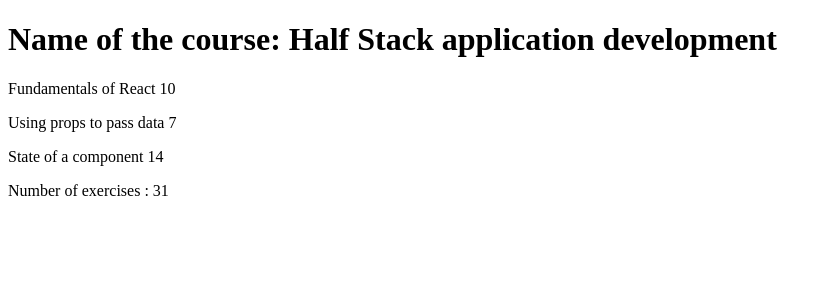
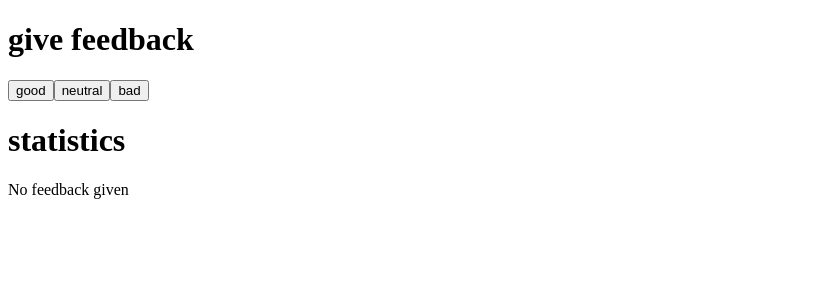
Before and after one commit to rusrusk/react-booster, a React (Create React App) app: page / in a window 1280 px wide. Shown: the top 300 px of the page, without its empty margins (0-832 px from the left). Built offline with nearby package versions, Linux system fonts and the light colour scheme.

Commit message:
unicafe is ready to be shipped

```diff
--- a/src/App.js
+++ b/src/App.js
@@ -1,60 +1,77 @@
-// import './App.css';
+import {useState} from 'react'
 
-const Header = (props) => {
+const Display = (props) => {
+
   return (
-    <h1>Name of the course: {props.course}</h1>
+    <div>{props.text}</div>
   )
 }
 
-const Part = (props) => {
+const Button = (props) => {
+  const {handleClick, text} = props
   return (
-    <p>{props.part} {props.exercise}</p>
+    <button onClick={handleClick}>{text}</button>
   )
 }
 
-const Content = (props) => {
+const StatisticsLine = (props) => {
+  return (
+    <table>
+      <tbody>
+        <tr>
+          <td>{props.text}</td>
+          <td>{props.value}</td>
+        </tr>
+      </tbody>
+    </table>
+  )
+}
+
+const Statistics = (props) => {
+    const total = props.good + props.neutral + props.bad
+    const average = 1.0 * (total / 3)
+    const positive = (props.good/total) * 100 + "%"
+  if (props.good > 0 || props.neutral > 0 || props.bad > 0) {
+    return (
+      <div>
+      <StatisticsLine text={"Good "} value={props.good} />
+      <StatisticsLine text={"Neutral "} value={props.neutral} />
+      <StatisticsLine text={"Bad "} value={props.bad} />
+      <StatisticsLine text={"All "} value={total} />
+      <StatisticsLine text={"Average "} value={average} />
+      <StatisticsLine text={"Positive "} value={positive} />
+      </div>
+    )
+  }
+  else {
+    return <p>No feedback given</p>
+  }
+
+}
+
+
+const App = () => {
+  const [good, setGood] = useState(0)
+  const [neutral, setNeutral] = useState(0)
+  const [bad, setBad] = useState(0)
+
   return (
     <>
-    <Part part={props.parts[0].name} exercise={props.parts[0].exercise} />
-    <Part part={props.parts[1].name} exercise={props.parts[1].exercise} />
-    <Part part={props.parts[2].name} exercise={props.parts[2].exercise} />
+      <h1><Display text="give feedback"/></h1>
+      <Button handleClick={() => setGood(good + 1)} text="good"/>
+      <Button handleClick={() => setNeutral(neutral + 1)} text="neutral"/>
+      <Button handleClick={() => setBad(bad + 1)} text="bad"/>
+      <h1><Display text="statistics"/></h1>
+      <div>
+        {/* <p>good {good}</p>
+        <p>neutral {neutral}</p>
+        <p>bad {bad}</p> */}
+        <Statistics good={good} neutral={neutral} bad={bad}/>
+      </div>
+
     </>
   )
 }
 
-const Total = (props) => {
-  return (
-    <p>Number of exercises : {props.parts[0].exercise + props.parts[1].exercise + props.parts[2].exercise}</p>
-  )
-}
 
-const App = () => {
-  const course = {
-    name: 'Half Stack application development',
-    parts: [
-      {
-        name: 'Fundamentals of React',
-        exercise: 10
-      },
-      {
-        name: 'Using props to pass data',
-        exercise: 7
-      },
-      {
-        name: 'State of a component',
-        exercise: 14
-      }
-    ]
-  }
-
-
-  return (
-    <>
-      <Header course = {course.name} />
-      <Content parts={course.parts} />
-      <Total parts={course.parts}/>
-    </>
-  );
-}
-
-export default App;
+export default App
--- a/src/index.js
+++ b/src/index.js
@@ -2,12 +2,7 @@ import React from 'react';
 import ReactDOM from 'react-dom/client';
 // import './index.css';
 import App from './App';
-import reportWebVitals from './reportWebVitals';
-
-ReactDOM.createRoot(document.getElementById('root')).render(<App/>);
 
 
-// If you want to start measuring performance in your app, pass a function
-// to log results (for example: reportWebVitals(console.log))
-// or send to an analytics endpoint. Learn more: https://bit.ly/CRA-vitals
-reportWebVitals();
+
+	ReactDOM.createRoot(document.getElementById('root')).render(<App/>);
```
